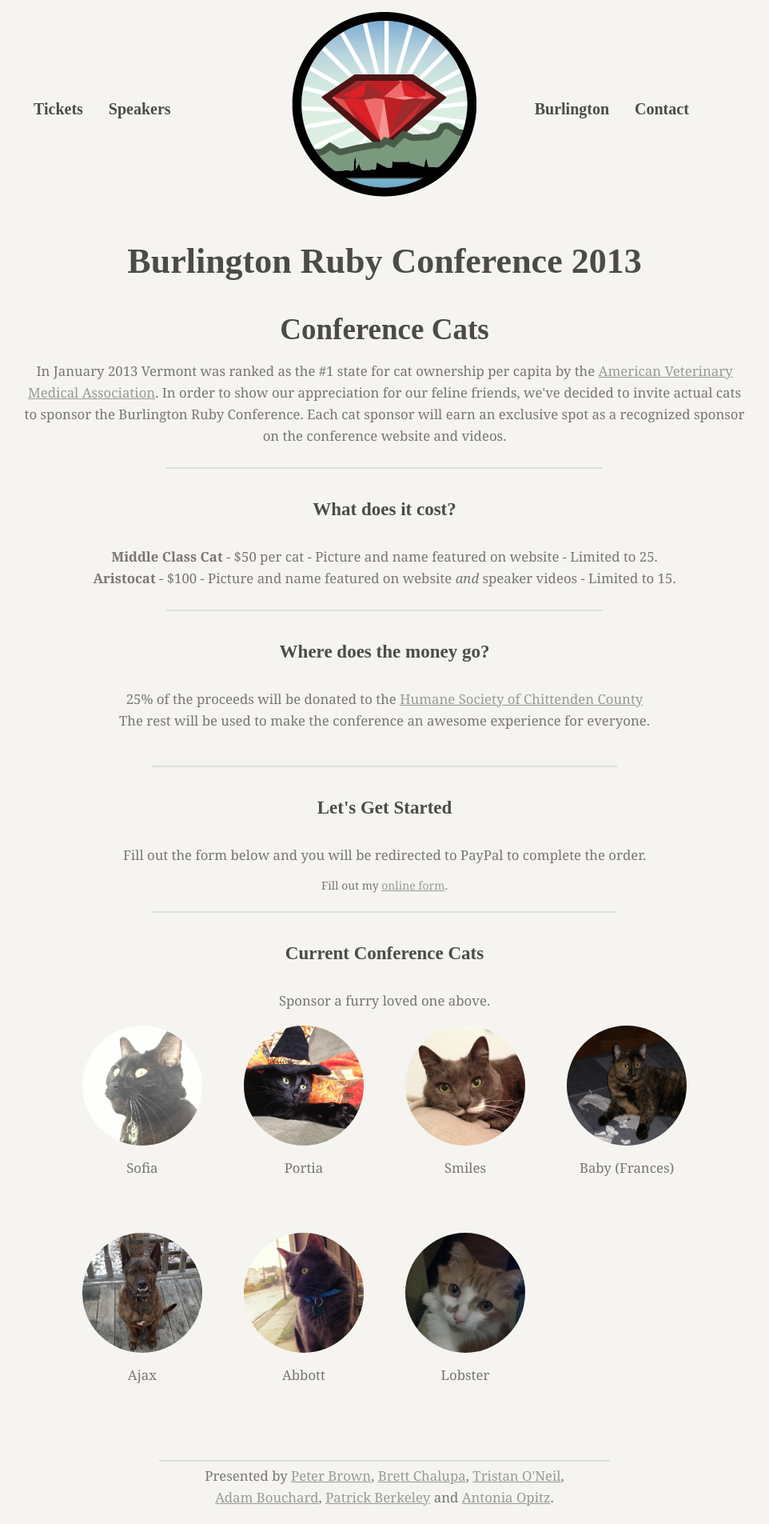
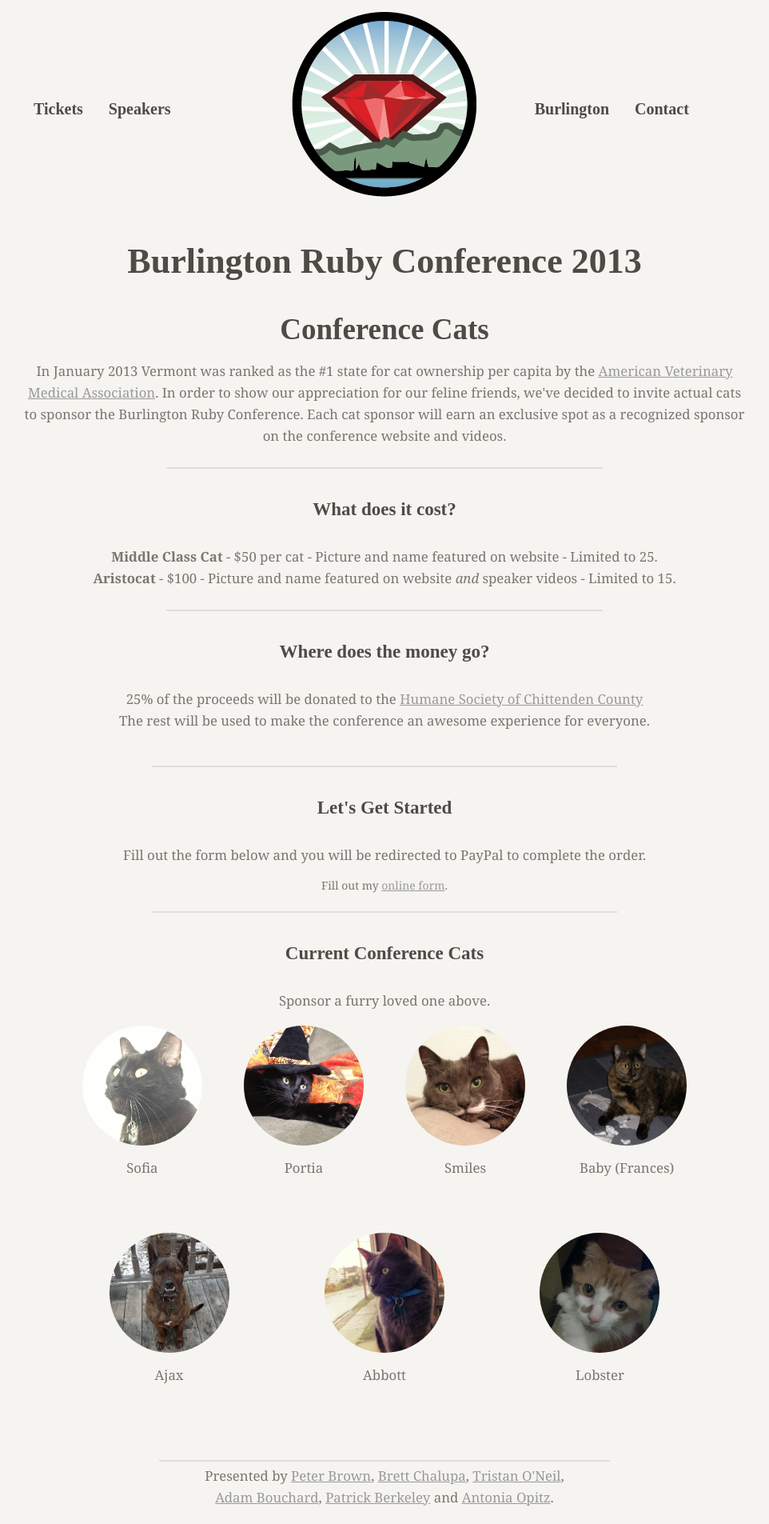
Before and after one commit to burlingtonruby/buruco2013, a Jekyll site: the page built from cat.html, in a window 1280 px wide. Shown: the whole page at 80% size, without its empty margins (159-1121 px from the left). Built offline with Jekyll 4.4.1, drawn with Linux system fonts in a browser that asks for light colours; nearby versions of some CDN libraries.

Commit message:
adjust colum layout for cats

```diff
--- a/cat.html
+++ b/cat.html
@@ -92,27 +92,23 @@
           </div>
         </div>
         <div class="row">
-          <div class="three columns supporter">
+          <div class="four columns supporter">
             <div class="supporter-frame"><a href="https://twitter.com/ajaxthedog"
                 title="Ajax" target="_blank"><img src="images/cats/ajax.jpg"
               alt="Ajax"></a></div>
             <p>Ajax</p>
           </div>
-          <div class="three columns supporter">
+          <div class="four columns supporter">
             <div class="supporter-frame"><a href="http://www.youtube.com/watch?v=qXnpIwyQ4dM"
                 title="Abbott" target="_blank"><img src="images/cats/abbott.jpg"
               alt="Abbott"></a></div>
             <p>Abbott</p>
           </div>
-          <div class="three columns supporter">
+          <div class="four columns supporter">
             <div class="supporter-frame"><a href="cat.html"
                 title="Lobster" target="_blank"><img src="images/cats/lobster.jpg"
               alt="Lobster"></a></div>
             <p>Lobster</p>
-          </div>
-          <div class="three columns supporter">
-          </div>
-          <div class="three columns supporter">
           </div>
         </div>
       </div>
--- a/index.html
+++ b/index.html
@@ -144,19 +144,19 @@
         </div>
       </div>
       <div class="row">
-        <div class="three columns supporter">
+        <div class="four columns supporter">
           <div class="supporter-frame"><a href="https://twitter.com/ajaxthedog"
               title="Ajax" target="_blank"><img src="images/cats/ajax.jpg"
             alt="Ajax"></a></div>
           <p>Ajax</p>
         </div>
-        <div class="three columns supporter">
+        <div class="four columns supporter">
           <div class="supporter-frame"><a href="http://www.youtube.com/watch?v=qXnpIwyQ4dM"
               title="Abbott" target="_blank"><img src="images/cats/abbott.jpg"
             alt="Abbott"></a></div>
           <p>Abbott</p>
         </div>
-        <div class="three columns supporter">
+        <div class="four columns supporter">
           <div class="supporter-frame"><a href="cat.html"
               title="Lobster" target="_blank"><img src="images/cats/lobster.jpg"
             alt="Lobster"></a></div>
```
